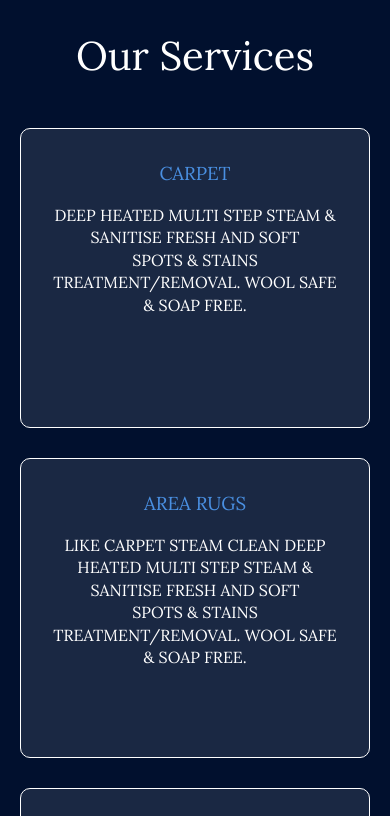
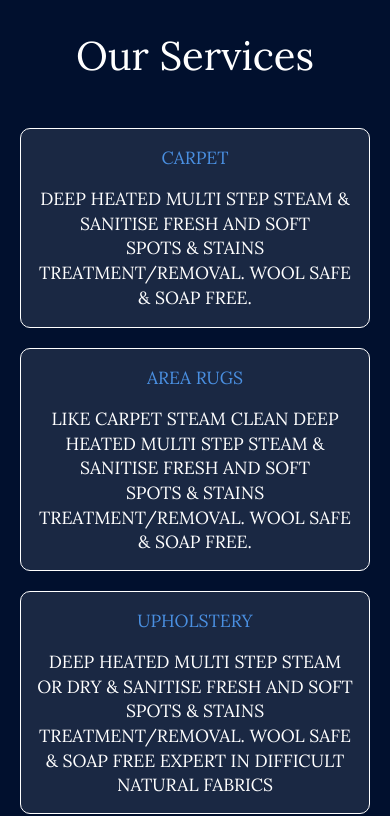
Before and after one commit to lawrence18365/brandbeacon-website, a plain HTML site: page index.html in a window 390 px wide. Shown: the part 900-1716 px from the top of the page. Drawn offline with nearby package versions, Linux system fonts and the light colour scheme.

Commit message:
Update index.html

```diff
--- a/index.html
+++ b/index.html
@@ -242,36 +242,56 @@
 
 .services-grid {
     display: grid;
-            grid-template-columns: repeat(auto-fit, minmax(250px, 1fr));
-            gap: 30px;
+    grid-template-columns: repeat(4, 1fr);
+    gap: 20px;
+    max-width: 1200px;
+    margin: 0 auto;
 }
 
 .service-item {
     background-color: rgba(255, 255, 255, 0.1);
-            padding: 30px;
+    padding: 20px;
     border-radius: 10px;
     text-align: center;
-            transition: transform 0.3s ease;
-            height: 300px;
-            overflow-y: auto;
     border: 1px solid white;
+    display: flex;
+    flex-direction: column;
+    height: 100%;
 }
 
 .service-item h3 {
-            margin-bottom: 15px;
     color: var(--accent-color);
     font-family: 'Lora', serif;
     font-weight: 100;
+    font-size: 1.2rem;
+    margin-bottom: 15px;
 }
 
 .service-item p {
-            font-size: 1rem;
+    font-size: 0.85rem;
     line-height: 1.4;
     font-weight: 100;
 }
 
-        .service-item:hover {
-            transform: translateY(-5px);
+/* Mobile styles for services section */
+@media (max-width: 768px) {
+    .services-grid {
+        grid-template-columns: 1fr;
+    }
+
+    .service-item {
+        height: auto;
+        min-height: 200px;
+        padding: 15px;
+    }
+
+    .service-item h3 {
+        font-size: 1.1rem;
+    }
+
+    .service-item p {
+        font-size: 0.9rem;
+    }
 }
 
         /* Google Reviews Section Styles */
@@ -362,6 +382,25 @@
     background-color: #3a7bc8;
 }
 @media (max-width: 768px) {
+   .service-item {
+        height: auto;
+        min-height: 200px;
+        padding: 15px;
+        font-size: 0.9rem;
+    }
+}
+.service-item h3 {
+            margin-bottom: 15px;
+            color: var(--accent-color);
+            font-family: 'Lora', serif;
+            font-weight: 100;
+        }
+
+.service-item p {
+            font-size: 1.1rem;
+            line-height: 1.4;
+            font-weight: 100;
+        }
     .review-item {
         flex: 0 0 280px;
     }
```
Lines whose indentation alone changed are shown as unchanged.
